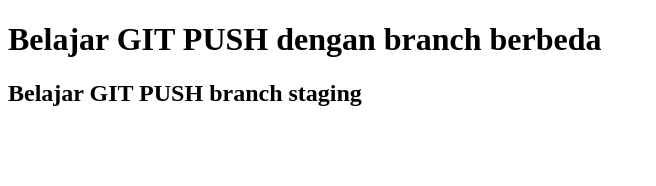
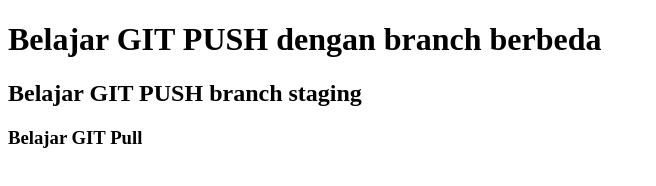
Before and after one commit to Arifdarmaji/belajar-niomic, a plain HTML site: page header.html in a window 1280 px wide. Shown: the whole page, without its empty margins (0-656 px from the left). Drawn offline with Linux system fonts and the light colour scheme.

Commit message:
Add element h3

```diff
--- a/header.html
+++ b/header.html
@@ -9,6 +9,7 @@
 <body>
   <h1>Belajar GIT PUSH dengan branch berbeda</h1>
   <h2>Belajar GIT PUSH branch staging</h2>
+  <h3>Belajar GIT Pull</h3>
 </body>
 
 </html>
```
